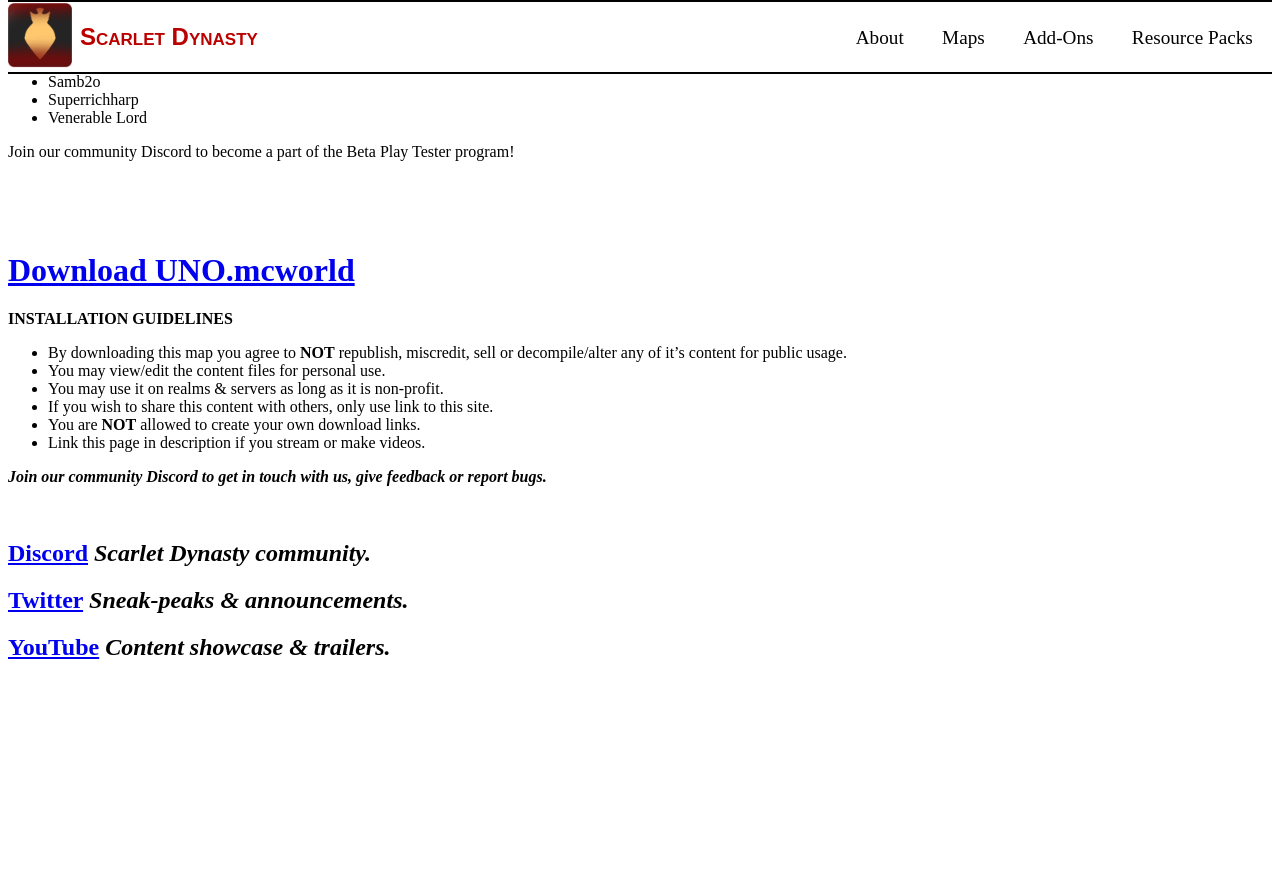
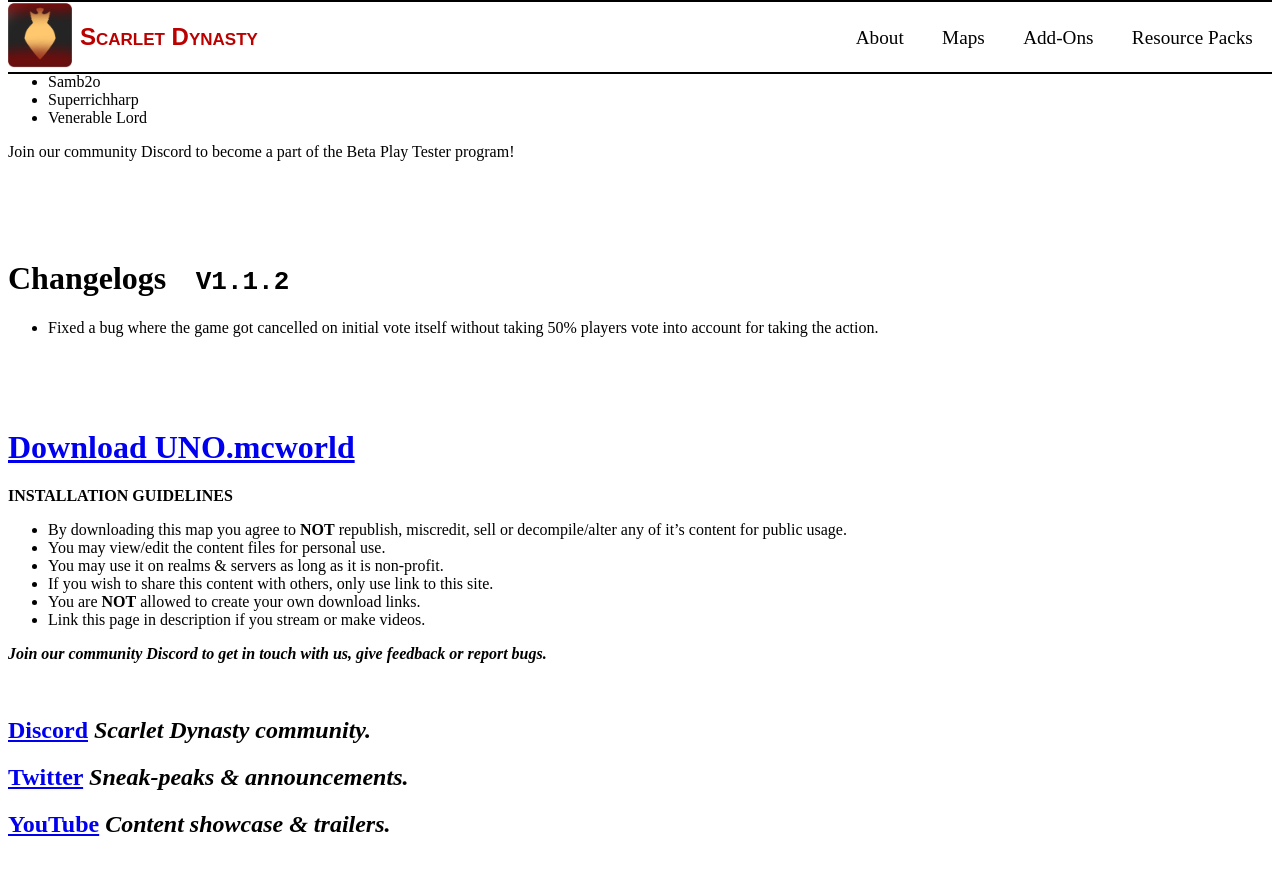
Before and after one commit to Scarlet-Dynasty/scarlet-dynasty.github.io, a Jekyll site: the page built from maps/uno.md, in a window 1280 px wide and 900 px high, scrolled down 6899 px. Shown: the top 875 px of the window. Built offline with Jekyll 4.4.1, drawn with Linux system fonts in a browser that asks for light colours; before the commit the page ends 7650 px from its top, so only the background shows below that.

Commit message:
Update uno.md

```diff
--- a/maps/uno.md
+++ b/maps/uno.md
@@ -201,7 +201,15 @@ Join our community Discord to become a part of the Beta Play Tester program!
 <br>
 <br>
 
-# [Download UNO.mcworld](https://github.com/Scarlet-Dynasty/downloads/releases/download/uno/UNO_1.19.81.mcworld)
+# Changelogsㅤ`V1.1.2`
+
+- Fixed a bug where the game got cancelled on initial vote itself without taking 50% players vote into account for taking the action.
+
+<br>
+<br>
+<br>
+
+# [Download UNO.mcworld](https://github.com/Scarlet-Dynasty/downloads/releases/download/uno/UNO_V1.1.2.mcworld)
 
 **INSTALLATION GUIDELINES**
 - By downloading this map you agree to **NOT** republish, miscredit, sell or decompile/alter any of it's content for public usage.
```
